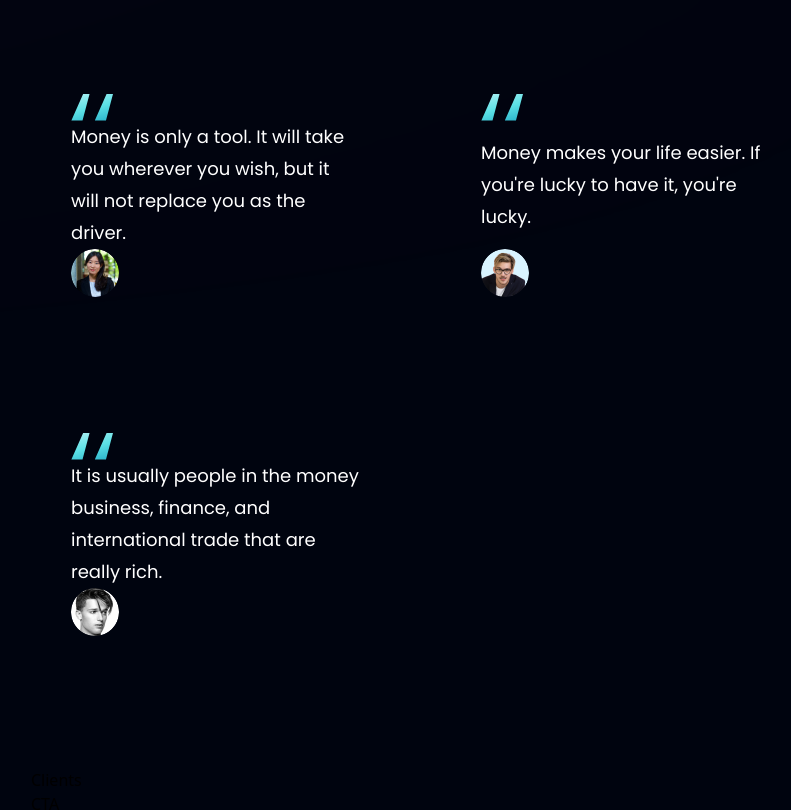
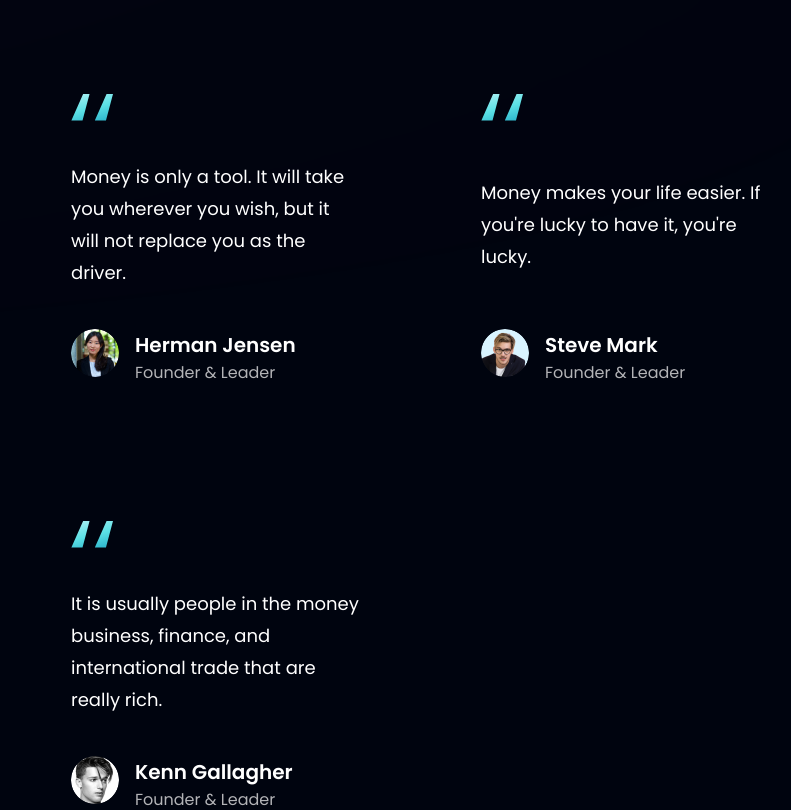
Before and after one commit to knosei/HooBank, a React (Vite) app: page / in a window 1280 px wide. Shown: the part 3060-3870 px from the top of the page, without its empty margins (33-824 px from the left). Built offline with nearby package versions, Linux system fonts and the light colour scheme.

Commit message:
feedback cards complete

```diff
--- a/src/components/FeedbackCard.jsx
+++ b/src/components/FeedbackCard.jsx
@@ -4,10 +4,14 @@
     <div className="flex justify-between flex-col px-10 py-12 rounded-[20px]
     max-w-[370px] md:mr-10 sm:mr-5 mr-0 my-5 feedback-card">
       <img src={quotes} alt="double_quotes" className="w-[42px] h-[27px] object-contain"/>
-      <p className="font-poppins font-normal text-[18px] leading-[32px] text-white">{content}</p>
+      <p className="font-poppins font-normal text-[18px] leading-[32px] text-white my-10">{content}</p>
 
       <div className="flex flex-row">
         <img src={img} alt={name} className='w-[48px] h-[48px] rounded-full' />
+        <div className='flex flex-col ml-4'>
+          <h4 className="font-poppins font-semibold text-[20px] leading-[32px] text-white">{name}</h4>
+          <p className="font-poppins font-normal text-[16px] leading-[24px] text-dimWhite">{title}</p>
+        </div>
       </div>
     </div>
 )
```
